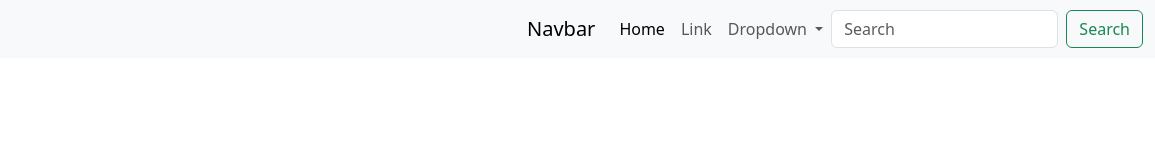
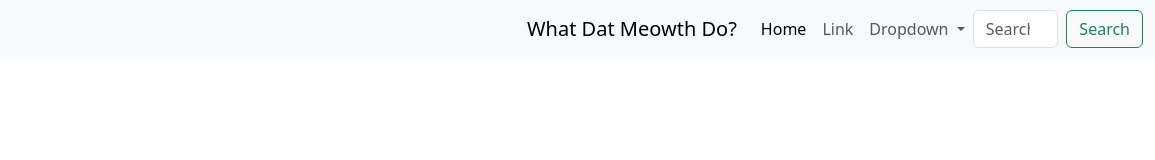
Before and after one commit to Jslota25/memecoin, a plain HTML site: page memecoin/index.html in a window 1280 px wide. Shown: the full height of the page, 125-1280 px from the left. Drawn offline with nearby package versions, Linux system fonts and the light colour scheme.

Commit message:
add coin name in navbar

```diff
--- a/memecoin/index.html
+++ b/memecoin/index.html
@@ -14,7 +14,7 @@
             </a>
           </div>
         <div class="container-fluid">
-          <a class="navbar-brand" href="#">Navbar</a>
+          <a class="navbar-brand" href="#">What Dat Meowth Do?</a>
           <button class="navbar-toggler" type="button" data-bs-toggle="collapse" data-bs-target="#navbarSupportedContent" aria-controls="navbarSupportedContent" aria-expanded="false" aria-label="Toggle navigation">
             <span class="navbar-toggler-icon"></span>
           </button>
```
